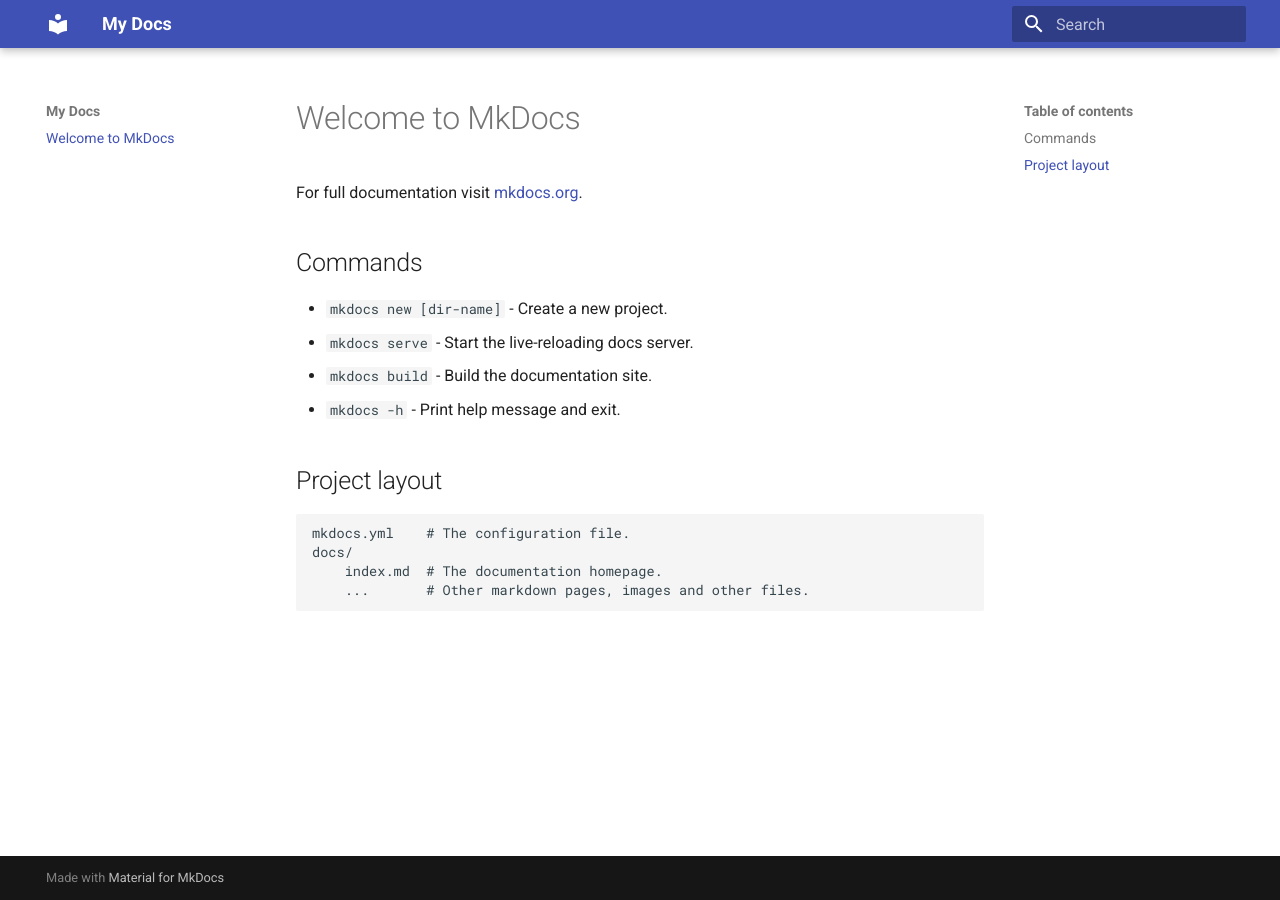
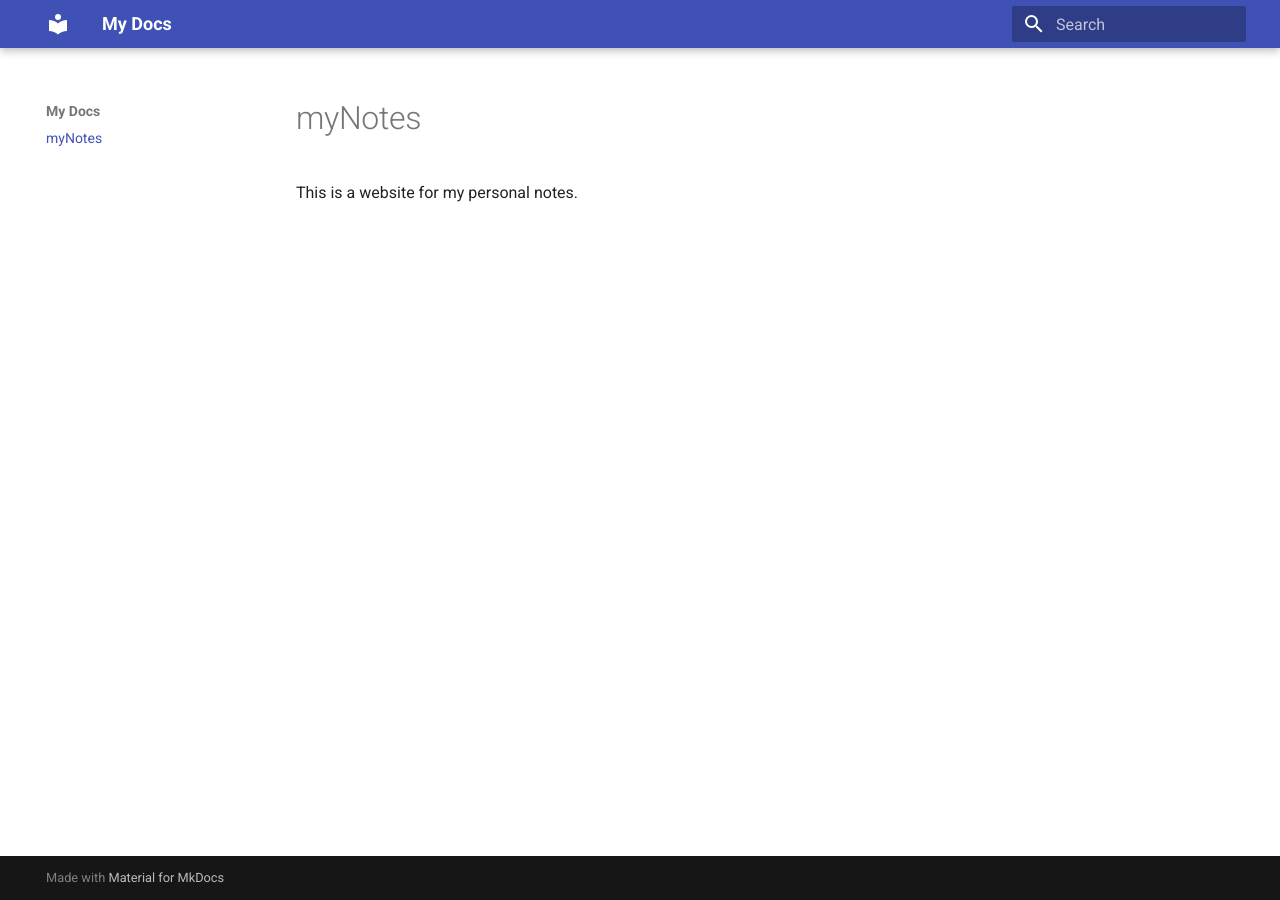
Before and after one commit to Alex-JG3/mynotes, an MkDocs documentation site: the page built from docs/index.md, in a window 1280 px wide. Built offline with MkDocs 1.6.1 and Material for MkDocs 9.7.7, drawn with Linux system fonts in a browser that asks for light colours.

Commit message:
Add title

```diff
--- a/docs/index.md
+++ b/docs/index.md
@@ -1,17 +1,3 @@
-# Welcome to MkDocs
+# myNotes
 
-For full documentation visit [mkdocs.org](https://www.mkdocs.org).
-
-## Commands
-
-* `mkdocs new [dir-name]` - Create a new project.
-* `mkdocs serve` - Start the live-reloading docs server.
-* `mkdocs build` - Build the documentation site.
-* `mkdocs -h` - Print help message and exit.
-
-## Project layout
-
-    mkdocs.yml    # The configuration file.
-    docs/
-        index.md  # The documentation homepage.
-        ...       # Other markdown pages, images and other files.
+This is a website for my personal notes.
```
